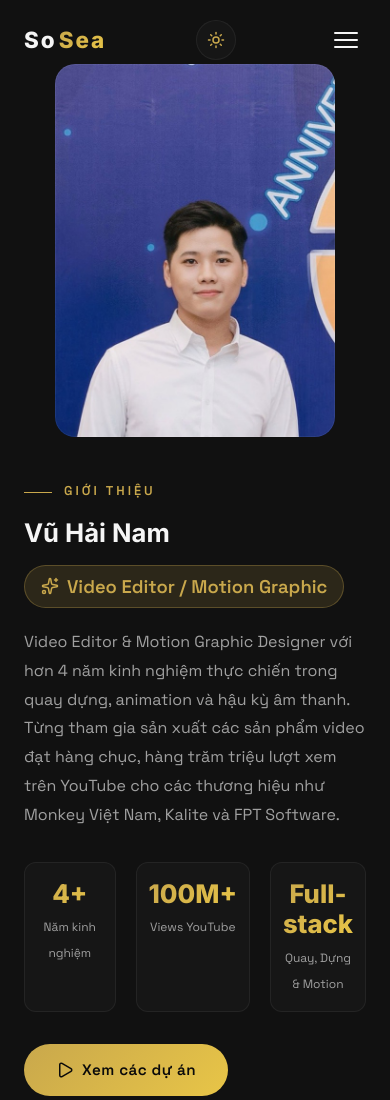
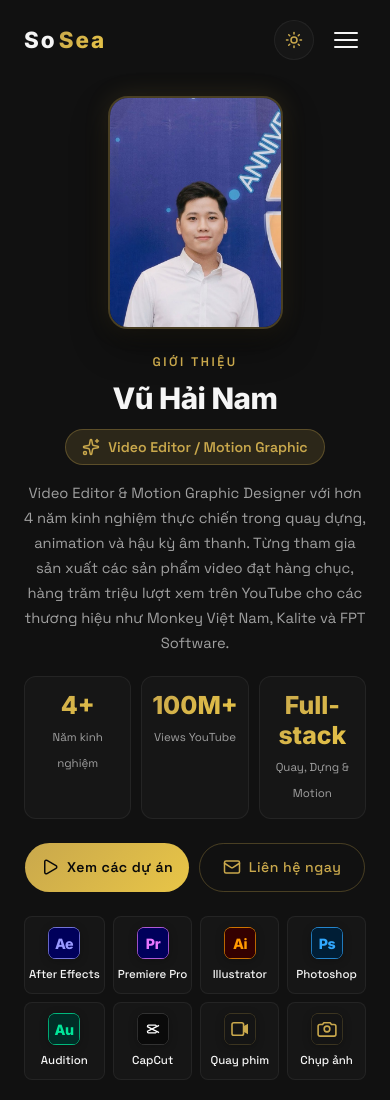
Before and after one commit to Hinam288/HinamPortfolio, a plain HTML site: page index.html in a window 390 px wide. Shown: the top 1100 px of the page. Drawn offline with nearby package versions, Linux system fonts and the light colour scheme.

Commit message:
style: polish mobile header layout, center about section and balance avatar proportions

```diff
--- a/css/style.css
+++ b/css/style.css
@@ -401,6 +401,14 @@ input, textarea {
     box-shadow: 0 0 0 2px var(--bg-primary), 0 0 0 4px var(--accent);
 }
 
+/* Nav Actions (Theme Toggle & Hamburger) */
+.nav-actions {
+    display: flex;
+    align-items: center;
+    gap: 12px;
+    z-index: 1001;
+}
+
 /* Theme Toggle */
 .theme-toggle {
     position: relative;
@@ -1876,37 +1884,156 @@ input, textarea {
         display: none;
     }
 
-    /* About */
+    /* About Section Mobile Redesign */
+    .about {
+        padding-top: 96px;
+        padding-bottom: 56px;
+    }
+
     .about-grid {
         grid-template-columns: 1fr;
-        gap: 40px;
+        gap: 24px;
+        text-align: center;
+    }
+
+    .about-image {
+        display: flex;
+        justify-content: center;
     }
 
     .about-img-wrapper {
-        max-width: 280px;
+        max-width: 175px;
+        aspect-ratio: 3 / 4;
         margin: 0 auto;
+        border-radius: 20px;
+        border: 2px solid var(--border-accent);
+        box-shadow: 0 16px 36px rgba(0, 0, 0, 0.45), 0 0 24px var(--accent-glow);
+    }
+
+    .about-img-wrapper::after {
+        display: none;
+    }
+
+    .about-img-border {
+        display: none;
+    }
+
+    .about-content {
+        display: flex;
+        flex-direction: column;
+        align-items: center;
+        text-align: center;
+    }
+
+    .about-content .section-label {
+        padding-left: 0;
+        margin-bottom: 8px;
+        font-size: 0.78rem;
+        letter-spacing: 2.5px;
+    }
+
+    .about-content .section-label::before {
+        display: none;
+    }
+
+    .about-content .section-title {
+        font-size: clamp(1.85rem, 6vw, 2.3rem);
+        font-weight: 800;
+        margin-bottom: 12px;
+        letter-spacing: -0.5px;
+    }
+
+    .about-role {
+        margin: 0 auto 16px;
+        font-size: 0.88rem;
+        padding: 6px 16px;
+    }
+
+    .about-text {
+        font-size: 0.92rem;
+        line-height: 1.7;
+        color: var(--text-secondary);
+        max-width: 440px;
+        margin: 0 auto 20px;
+        text-align: center;
+    }
+
+    .about-actions {
+        display: flex;
+        gap: 10px;
+        width: 100%;
+        max-width: 340px;
+        margin: 0 auto 24px;
+        justify-content: center;
+    }
+
+    .about-actions .btn {
+        flex: 1;
+        justify-content: center;
+        padding: 12px 16px;
+        font-size: 0.88rem;
+        white-space: nowrap;
+    }
+
+    .stats-grid {
+        display: grid;
+        grid-template-columns: repeat(3, 1fr);
+        gap: 10px;
+        width: 100%;
+        max-width: 440px;
+        margin: 0 auto 24px;
+    }
+
+    .stat-item {
+        padding: 14px 8px;
+        border-radius: var(--radius-md);
+    }
+
+    .stat-number {
+        font-size: 1.55rem;
+        margin-bottom: 2px;
+    }
+
+    .stat-label {
+        font-size: 0.72rem;
+        line-height: 1.3;
     }
 
     .skills-grid {
-        grid-template-columns: repeat(2, 1fr);
-        gap: 12px;
-    }
-
-    .stat-item {
-        padding: 16px 12px;
-    }
-
-    .stat-number {
-        font-size: 1.6rem;
-    }
-
-    .stat-label {
-        font-size: 0.75rem;
+        display: grid;
+        grid-template-columns: repeat(4, 1fr) !important;
+        gap: 8px;
+        width: 100%;
+        max-width: 440px;
+        margin: 0 auto;
     }
 
     .skill-item {
-        padding: 12px;
-        font-size: 0.8rem;
+        flex-direction: column;
+        align-items: center;
+        text-align: center;
+        padding: 10px 4px;
+        gap: 6px;
+        font-size: 0.72rem;
+        border-radius: var(--radius-sm);
+    }
+
+    .skill-item span {
+        white-space: nowrap;
+        overflow: hidden;
+        text-overflow: ellipsis;
+        max-width: 100%;
+        font-size: 0.72rem;
+    }
+
+    .skill-icon {
+        width: 32px;
+        height: 32px;
+    }
+
+    .software-badge {
+        width: 32px;
+        height: 32px;
     }
 
     /* Portfolio */
@@ -1986,10 +2113,6 @@ input, textarea {
         justify-content: center;
     }
 
-    .skills-grid {
-        grid-template-columns: 1fr 1fr;
-    }
-
     .portfolio-filters {
         gap: 6px;
     }
--- a/index.html
+++ b/index.html
@@ -39,6 +39,7 @@
                 <li><a href="#contact" class="nav-link nav-link-cta">Liên hệ</a></li>
             </ul>
 
+            <div class="nav-actions">
                 <button class="theme-toggle" id="themeToggle" aria-label="Toggle theme">
                     <i data-lucide="sun" class="theme-icon sun-icon"></i>
                     <i data-lucide="moon" class="theme-icon moon-icon"></i>
@@ -49,6 +50,7 @@
                     <span class="bar"></span>
                     <span class="bar"></span>
                 </button>
+            </div>
         </div>
     </nav>
 
```
Lines whose indentation alone changed are shown as unchanged.
